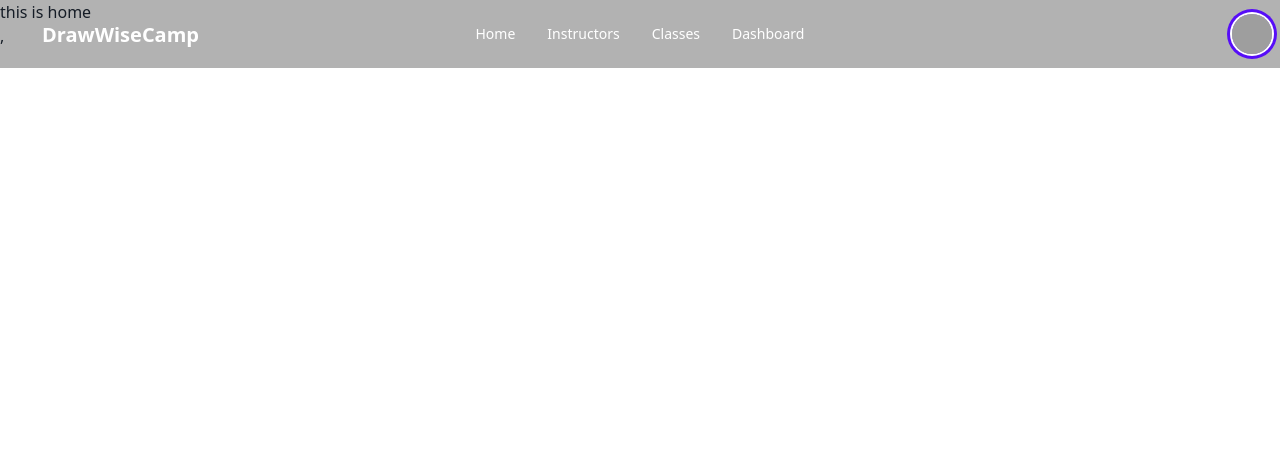
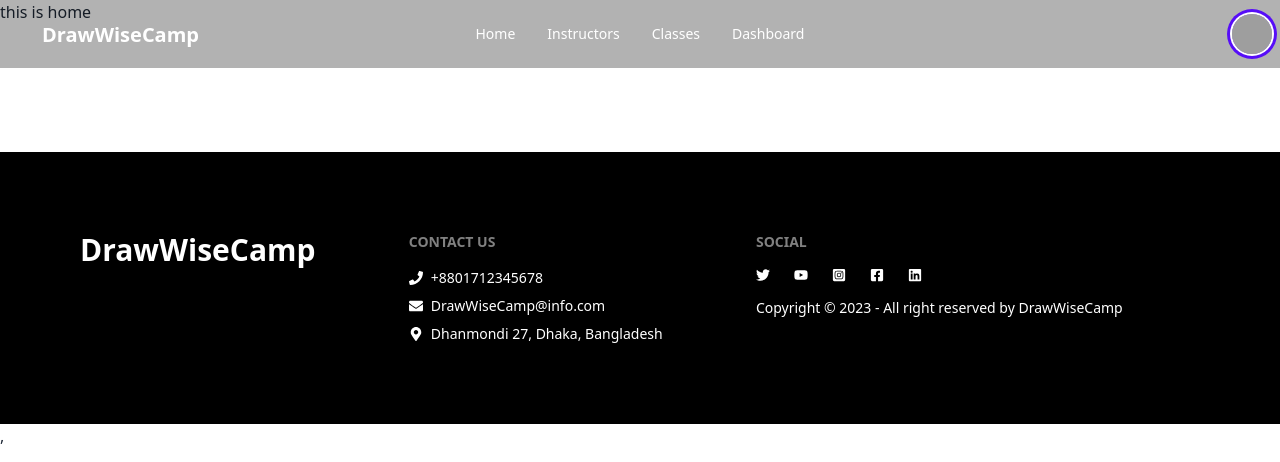
Before and after one commit to nazirmithu/drawWise-camp-client, a React (Vite) app: page / in a window 1280 px wide. Shown: the top 462 px of the page. Built offline with nearby package versions, Linux system fonts and the light colour scheme; grey boxes are pictures that could not be loaded.

Commit message:
footer section add

```diff
--- a/package.json
+++ b/package.json
@@ -14,6 +14,7 @@
     "match-sorter": "^6.3.1",
     "react": "^18.2.0",
     "react-dom": "^18.2.0",
+    "react-icons": "^4.9.0",
     "react-router-dom": "^6.12.0",
     "sort-by": "^1.2.0"
   },
--- a/src/Layout/Main.jsx
+++ b/src/Layout/Main.jsx
@@ -1,11 +1,13 @@
 import { Outlet } from "react-router-dom";
 import NavBar from "../pages/Shared/NavBar/NavBar";
+import Footer from "../pages/Shared/Footer/Footer";
 
 const Main = () => {
     return (
         <div>
             <NavBar></NavBar>
             <Outlet></Outlet>
+            <Footer></Footer>
         </div>
     );
 };
--- a/src/pages/Shared/Footer/Footer.jsx
+++ b/src/pages/Shared/Footer/Footer.jsx
@@ -1,9 +1,52 @@
+import { FaEnvelope, FaPhone, FaMapMarkerAlt, FaInstagramSquare, FaTwitter, FaYoutube, FaLinkedin, FaFacebookSquare } from "react-icons/fa";
 
 const Footer = () => {
     return (
-        <div>
+        <footer className="footer mt-32 p-20 bg-black text-base-content">
+            <div className='text-white font-bold text-3xl'>
+                <p>DrawWiseCamp</p>
+            </div>
+            <div className='text-white'>
+                <span className="footer-title">Contact Us</span>
+                <div className="contact-info space-y-2">
+                    <a className='flex items-center' href="tel:+8801712345678">
+                        <FaPhone className="mr-2" /> +8801712345678
+                    </a>
+                    <a className='flex items-center' href="kingdomoftoys@info.com">
+                        <FaEnvelope className="mr-2" /> DrawWiseCamp@info.com
+                    </a>
 
-        </div>
+                    <a className='flex items-center' href="https://maps.google.com">
+                        <FaMapMarkerAlt className="mr-2" /> Dhanmondi 27, Dhaka, Bangladesh
+                    </a>
+                </div>
+
+            </div>
+            <div className='text-white'>
+                <span className="footer-title">Social</span>
+                <div className="grid grid-flow-col  gap-4">
+                    <a href='https://twitter.com/'>
+                        <FaTwitter className="mr-2" />
+                    </a>
+                    <a href='https://www.youtube.com/'>
+                        <FaYoutube className="mr-2" />
+                    </a>
+                    <a href='https://www.instagram.com/'>
+                        <FaInstagramSquare className="mr-2" />
+                    </a>
+                    <a href='https://www.facebook.com/'>
+                        <FaFacebookSquare className="mr-2" />
+                    </a>
+                    <a href="https://www.linkedin.com/">
+                        <FaLinkedin className="mr-2" />
+                    </a>
+                </div>
+                <div>
+                </div>
+                <p>Copyright © 2023 -  All right reserved by DrawWiseCamp</p>
+            </div>
+        </footer>
+
     );
 };
 
```
Also changed, not shown: src/pages/Shared/NavBar/NavBar.jsx (+0 -15 lines), 1 other file (tests, documents, lock files or other folders).
